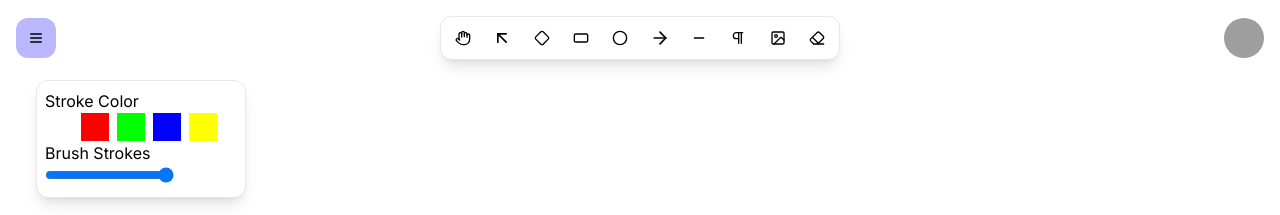
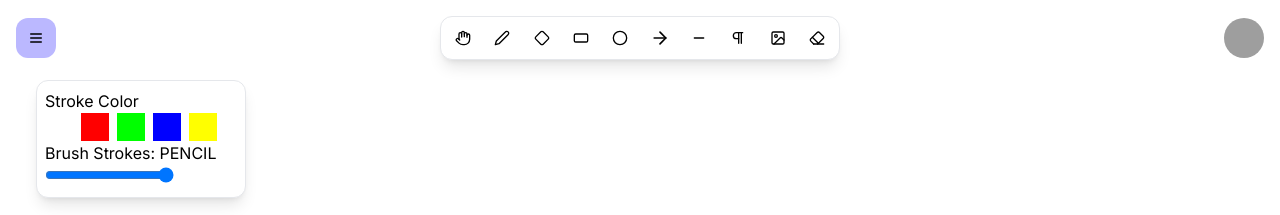
Before and after one commit to pilladipesh33/Redraw, a Next.js app: page / in a window 1280 px wide. Shown: the top 215 px of the page. Built offline with nearby package versions, Linux system fonts and the light colour scheme; grey boxes are pictures that could not be loaded.

Commit message:
added redux toolkit

```diff
--- /dev/null
+++ b/app/_components/board.tsx
@@ -0,0 +1,18 @@
+"use client";
+
+import { useEffect, useRef } from "react";
+
+export const Board = () => {
+  const canvasRef = useRef(null);
+
+  useEffect(() => {
+    if (!canvasRef.current) return;
+    const canvas: any = canvasRef.current;
+    // const context = canvas.getContext("2d");
+
+    //ON MOUNTING
+    canvas.width = window.innerWidth;
+    canvas.height = window.innerHeight;
+  }, [canvasRef]);
+  return <canvas ref={canvasRef}></canvas>;
+};
--- a/app/_components/toolbox-option.tsx
+++ b/app/_components/toolbox-option.tsx
@@ -1,15 +1,26 @@
 "use client";
 
-import colors from "@/lib/constant";
+import { TOOLBAR_ITEMS, colors } from "@/lib/constant";
+import { useAppSelector } from "@/redux/hooks";
 import { useTheme } from "next-themes";
 import React, { useEffect } from "react";
 
 export const ToolboxOptions = () => {
   const { theme } = useTheme();
 
+  const activeToolbarItem = useAppSelector(
+    (state) => state.toolbar.activeToolbarItem
+  );
+
+  const showStrokeToolOption = activeToolbarItem === TOOLBAR_ITEMS.PENCIL;
+  const showBrushStrokeToolOption =
+    activeToolbarItem === TOOLBAR_ITEMS.PENCIL ||
+    activeToolbarItem === TOOLBAR_ITEMS.ERASER;
+
   function updateBrushStroke(e: React.ChangeEvent<HTMLInputElement>) {}
   return (
     <div className="mx-5 my-5 max-h-[404px] max-w-[210px] bg-white dark:bg-[[#232329] py-2 px-2 rounded-xl shadow-lg border ">
+      {showStrokeToolOption && (
         <div>
           <h4> Stroke Color</h4>
           <div className="flex items-center">
@@ -42,8 +53,10 @@ export const ToolboxOptions = () => {
             />
           </div>
         </div>
+      )}
+      {showBrushStrokeToolOption && (
         <div>
-        <h4>Brush Strokes</h4>
+          <h4>Brush Strokes: {activeToolbarItem}</h4>
           <div>
             <input
               id="slider"
@@ -56,6 +69,7 @@ export const ToolboxOptions = () => {
             />
           </div>
         </div>
+      )}
     </div>
   );
 };
--- a/app/_components/toolbox.tsx
+++ b/app/_components/toolbox.tsx
@@ -1,6 +1,9 @@
 "use client";
 
 import { ToolbarContainer } from "@/components/toolbar-container";
+import { TOOLBAR_ITEMS } from "@/lib/constant";
+import { toolbarItemClick } from "@/redux/features/toolbar";
+import { useAppDispatch } from "@/redux/hooks";
 import {
   ArrowRight,
   ArrowUpLeft,
@@ -10,18 +13,24 @@ import {
   Hand,
   Image,
   Minus,
+  Pen,
   Pilcrow,
   RectangleHorizontal,
 } from "lucide-react";
 
 export const ToolBoxContent = () => {
+  const dispatch = useAppDispatch();
+
+  function handleMenuClick(itemName: string) {
+    dispatch(toolbarItemClick(itemName));
+  }
   return (
     <div className="bg-white h-[44px] w-[400px] shadow-lg border rounded-xl flex justify-between items-center p-1">
       <ToolbarContainer>
         <Hand className="h-4 w-4" />
       </ToolbarContainer>
-      <ToolbarContainer>
-        <ArrowUpLeft className="h-5 w-5" />
+      <ToolbarContainer onClick={() => handleMenuClick(TOOLBAR_ITEMS.PENCIL)}>
+        <Pen className="h-4 w-4" />
       </ToolbarContainer>
       <ToolbarContainer>
         <Diamond className="h-4 w-4" />
@@ -44,7 +53,7 @@ export const ToolBoxContent = () => {
       <ToolbarContainer>
         <Image className="h-4 w-4" />
       </ToolbarContainer>
-      <ToolbarContainer>
+      <ToolbarContainer onClick={() => handleMenuClick(TOOLBAR_ITEMS.ERASER)}>
         <Eraser className="h-4 w-4" />
       </ToolbarContainer>
     </div>
--- a/app/layout.tsx
+++ b/app/layout.tsx
@@ -2,6 +2,7 @@ import type { Metadata } from "next";
 import { Inter } from "next/font/google";
 import "./globals.css";
 import { ThemeProvider } from "@/components/providers/theme-provider";
+import { Providers } from "@/redux/provider";
 
 const inter = Inter({ subsets: ["latin"] });
 
@@ -21,6 +22,7 @@ export default function RootLayout({
   return (
     <html lang="en">
       <body className={inter.className}>
+        <Providers>
           <ThemeProvider
             attribute="class"
             defaultTheme="system"
@@ -30,6 +32,7 @@ export default function RootLayout({
           >
             {children}
           </ThemeProvider>
+        </Providers>
       </body>
     </html>
   );
--- a/app/page.tsx
+++ b/app/page.tsx
@@ -1,3 +1,4 @@
+import { Board } from "@/app/_components/board";
 import { Navbar } from "./_components/navbar";
 import { ToolboxOptions } from "./_components/toolbox-option";
 
@@ -7,6 +8,9 @@ export default function Home() {
       <div className="">
         <Navbar />
         <ToolboxOptions />
+        {/* <div className="absolute top-0 left-0">
+          <Board />
+        </div> */}
       </div>
     </main>
   );
--- a/components/toolbar-container.tsx
+++ b/components/toolbar-container.tsx
@@ -1,16 +1,23 @@
 "use client";
 
 import { cn } from "@/lib/utils";
-import { ReactNode, useState } from "react";
+import { MouseEventHandler, ReactNode, useState } from "react";
 
 type ToolbarContainerProps = {
   children: ReactNode;
+  onClick?: MouseEventHandler;
 };
-export const ToolbarContainer = ({ children }: ToolbarContainerProps) => {
+export const ToolbarContainer = ({
+  children,
+  onClick,
+}: ToolbarContainerProps) => {
   const [isSelected, setIsSelected] = useState(false);
 
   return (
-    <div className="cursor-pointer h-[36px] w-[36px] hover:bg-[#d7d5ff] flex justify-center items-center hover:border hover:rounded-xl">
+    <div
+      className="cursor-pointer h-[36px] w-[36px] hover:bg-[#d7d5ff] flex justify-center items-center hover:border hover:rounded-xl"
+      onClick={onClick}
+    >
       {children}
     </div>
   );
--- a/lib/constant.ts
+++ b/lib/constant.ts
@@ -30,5 +30,19 @@ const colors: Record<string, Color> = {
   },
 };
 
+const TOOLBAR_ITEMS = {
+  PENCIL: "PENCIL",
+  ERASER: "ERASER",
+  UNDO: "UNDO",
+  REDO: "REDO",
+  DOWNLOAD: "DOWNLOAD",
+  RECTANGLE: "RECTANGLE",
+  DIAMOND: "DIAMOND",
+  CIRCLE: "CIRCLE",
+  LINE: "LINE",
+  TEXT: "TEXT",
+  IMAGE: "IMAGE",
+};
+
 // Export the colors object
-export default colors;
+export { colors, TOOLBAR_ITEMS };
--- /dev/null
+++ b/redux/features/toolbar.ts
@@ -0,0 +1,24 @@
+import { createSlice } from "@reduxjs/toolkit";
+import { TOOLBAR_ITEMS } from "@/lib/constant";
+
+const initialState = {
+  activeToolbarItem: TOOLBAR_ITEMS.PENCIL,
+  actionToolbarItem: null,
+};
+
+export const toolbarSlice = createSlice({
+  name: "toolbar",
+  initialState,
+  reducers: {
+    toolbarItemClick: (state, action) => {
+      state.activeToolbarItem = action.payload;
+    },
+    actionItemClick: (state, action) => {
+      state.actionToolbarItem = action.payload;
+    },
+  },
+});
+
+export const { toolbarItemClick, actionItemClick } = toolbarSlice.actions;
+
+export default toolbarSlice.reducer;
--- /dev/null
+++ b/redux/hooks.ts
@@ -0,0 +1,5 @@
+import { TypedUseSelectorHook, useDispatch, useSelector } from "react-redux";
+import type { RootState, AppDispatch } from "./store";
+
+export const useAppDispatch = () => useDispatch<AppDispatch>();
+export const useAppSelector: TypedUseSelectorHook<RootState> = useSelector;
--- /dev/null
+++ b/redux/provider.tsx
@@ -0,0 +1,8 @@
+"use client";
+
+import { store } from "./store";
+import { Provider } from "react-redux";
+
+export function Providers({ children }: { children: React.ReactNode }) {
+  return <Provider store={store}>{children}</Provider>;
+}
--- /dev/null
+++ b/redux/store.ts
@@ -0,0 +1,14 @@
+import { configureStore } from "@reduxjs/toolkit";
+
+//SLICE IMPORT
+import ToolbarReducer from "@/redux/features/toolbar";
+
+export const store = configureStore({
+  reducer: {
+    toolbar: ToolbarReducer,
+  },
+  devTools: process.env.NODE_ENV !== "production",
+});
+
+export type RootState = ReturnType<typeof store.getState>;
+export type AppDispatch = typeof store.dispatch;
```
Also changed, not shown: redux/features/toolbox-option-slice.ts (added). Lines whose indentation alone changed are shown as unchanged.
